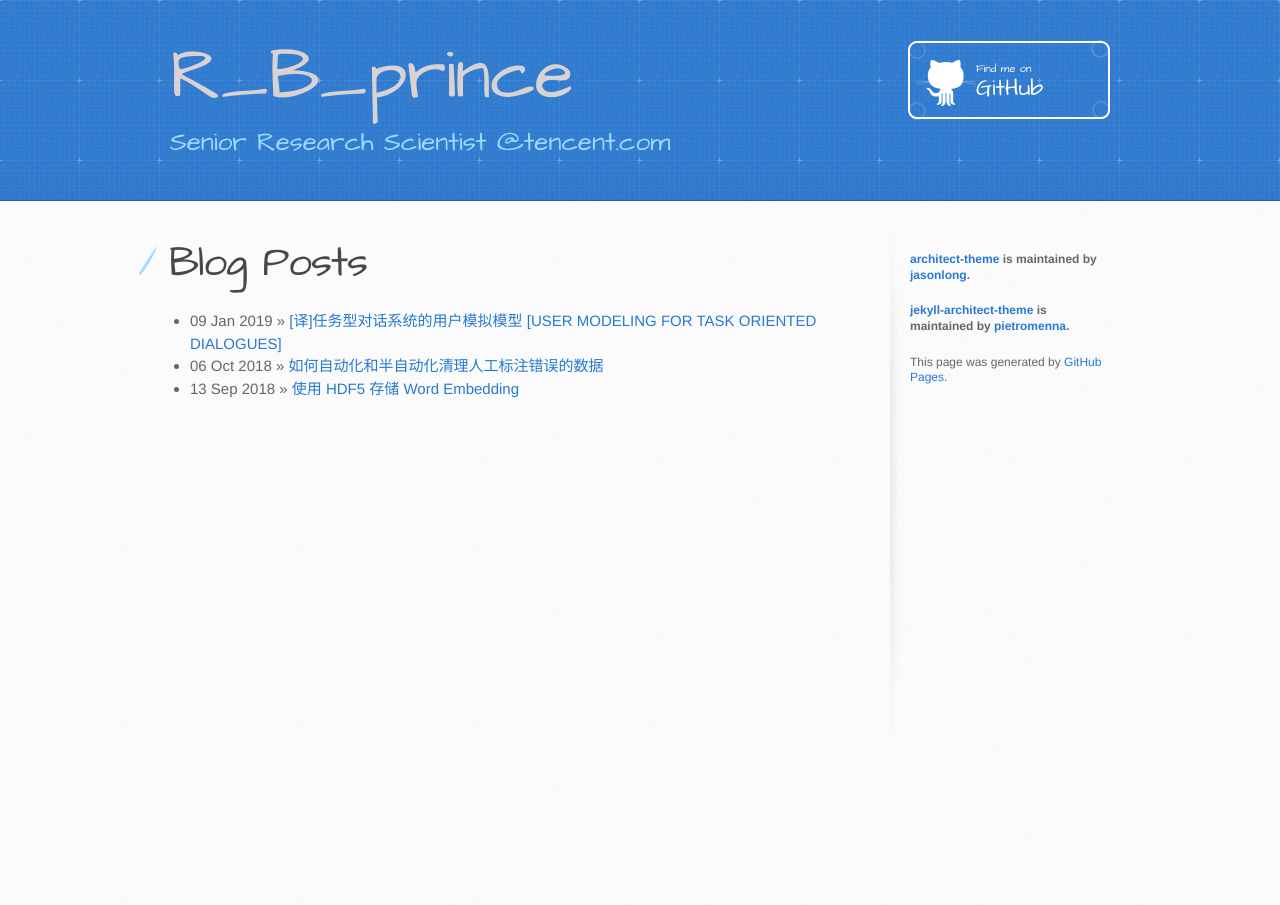
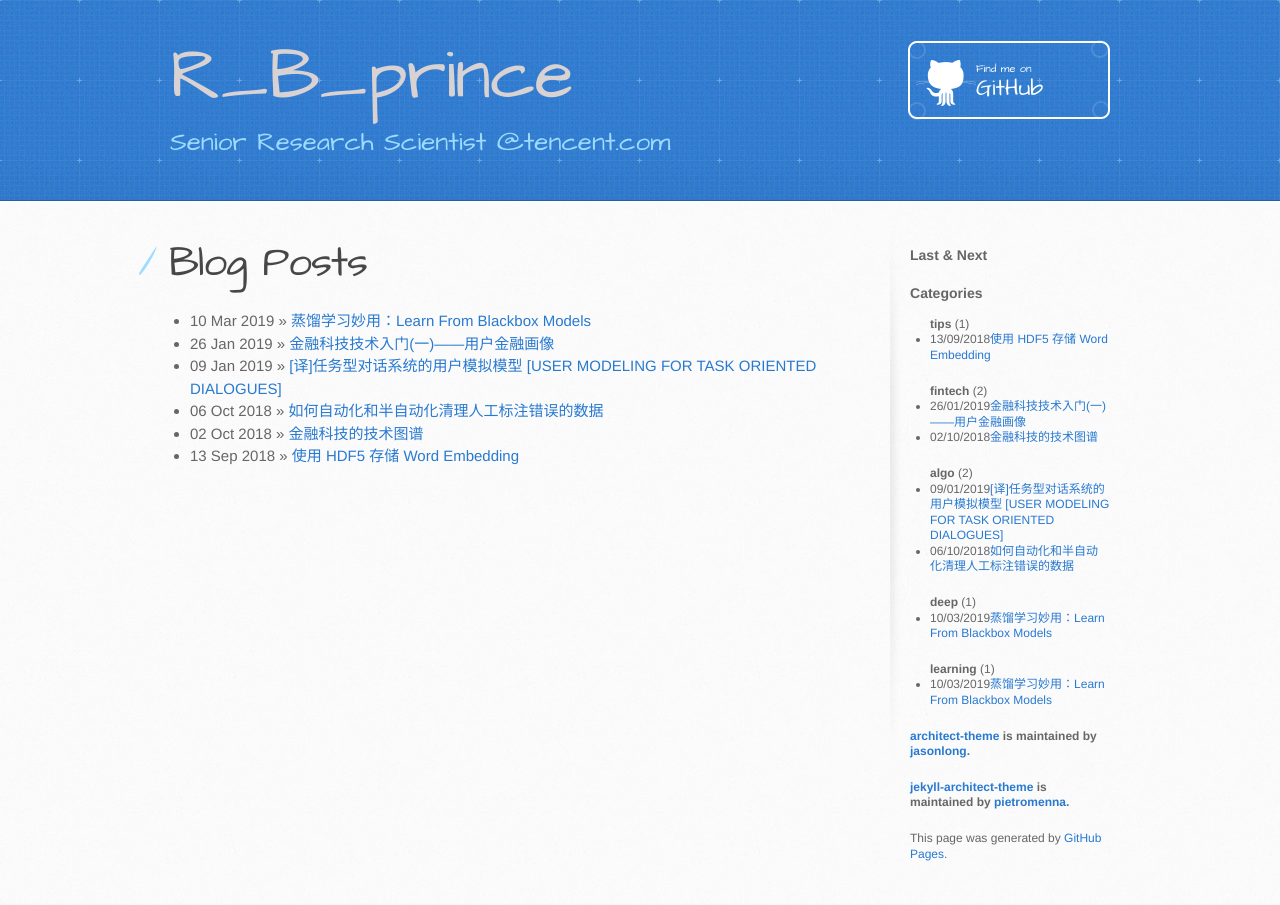
Before and after one commit to chaihua483/chaihua483.github.io, a Jekyll site: the page built from index.html, in a window 1280 px wide. Built offline with Jekyll 4.4.1, drawn with Linux system fonts in a browser that asks for light colours; comment, search, counter and statistics services are not loaded.

Commit message:
add distillation

```diff
--- /dev/null
+++ b/_includes/baidu_push.html
@@ -0,0 +1,25 @@
+<script>
+(function(){
+    var canonicalURL, curProtocol;
+    //Get the <link> tag
+    var x=document.getElementsByTagName("link");
+    //Find the last canonical URL
+    if(x.length > 0){
+        for (i=0;i<x.length;i++){
+            if(x[i].rel.toLowerCase() == 'canonical' && x[i].href){
+                canonicalURL=x[i].href;
+            }
+        }
+    }
+    //Get protocol
+    if (!canonicalURL){
+        curProtocol = window.location.protocol.split(':')[0];
+    }
+    else{
+        curProtocol = canonicalURL.split(':')[0];
+    }
+    //Get current URL if the canonical URL does not exist
+    if (!canonicalURL) canonicalURL = window.location.href;
+    //Assign script content. Replace current URL with the canonical URL
+    !function(){var e=/([http|https]:\/\/[a-zA-Z0-9\_\.]+\.baidu\.com)/gi,r=canonicalURL,t=document.referrer;if(!e.test(r)){var n=(String(curProtocol).toLowerCase() === 'https')?"https://sp0.baidu.com/9_Q4simg2RQJ8t7jm9iCKT-xh_/s.gif":"//api.share.baidu.com/s.gif";t?(n+="?r="+encodeURIComponent(document.referrer),r&&(n+="&l="+r)):r&&(n+="?l="+r);var i=new Image;i.src=n}}(window);})();
+</script>
--- /dev/null
+++ b/_includes/clickable-image.html
@@ -0,0 +1,31 @@
+<div id="image-cover-modal" class="image-cover-modal">
+  <img id="image-cover-image" class="image-cover-modal-content">
+  <div id="image-cover-caption"></div>
+</div>
+
+
+<script>
+    // Get the DOM
+    var modal = document.getElementById('image-cover-modal');
+    var modalImg = document.getElementById("image-cover-image");
+    var captionText = document.getElementById("image-cover-caption");
+    var span = document.getElementsByClassName("image-cover-close")[0];
+
+    // When the user clicks on <span> (x), close the modal
+    modal.onclick = function() {
+        this.classList.remove("model-shown");
+    }
+
+    var i;
+    for (i = 0; i < document.images.length; i++) {
+
+        // Get the image and insert it inside the modal - use its "alt" text as a caption
+        var img = document.images[i];
+
+        img.onclick = function(){
+            modal.classList.add("model-shown");
+            modalImg.src = this.src;
+            captionText.innerHTML = this.alt;
+        }
+    }
+</script>
--- a/_layouts/default.html
+++ b/_layouts/default.html
@@ -36,6 +36,7 @@
         </section>
 
         <aside id="sidebar">
+          <h3>Last & Next</h3>
           <div class="pagination">
             <ul>
             {% if page.previous %}
@@ -47,14 +48,28 @@
             </ul>
           </div>
 
+          <h3>Categories</h3>
+          {% for category in site.categories %}
+          <ul><strong>{{ category | first }}</strong> (</span>{{ category | last | size }}</span>)
+              {% for post in category.last %}
+                  <li>{{ post.date | date:"%d/%m/%Y"}}<a href="{{ post.url }}">{{ post.title }}</a></li>
+              {% endfor %}
+          </ul>
+          {% endfor %}
+
           <p class="repo-owner"><a href="https://github.com/jasonlong/architect-theme">architect-theme</a> is maintained by <a href="https://github.com/jasonlong">jasonlong</a>.</p>
 
           <p class="repo-owner"><a href="https://github.com/pietromenna/jekyll-architect-theme">jekyll-architect-theme</a> is maintained by <a href="https://github.com/pietromenna">pietromenna</a>.</p>
 
           <p>This page was generated by <a href="https://pages.github.com">GitHub Pages</a>.</p>
         </aside>
+
+        {% include clickable-image.html %}
+
       </div>
     </div>
 
+    {% include baidu_push.html %}
+
   </body>
 </html>
--- /dev/null
+++ b/_posts/2018-10-02-fintech_summary.md
@@ -0,0 +1,32 @@
+---
+layout: post
+title:  "金融科技的技术图谱"
+date:   2018-10-02 18:21:00
+categories: fintech
+tags:
+---
+
+
+Fintech, 为 Financial Technology 的简称，即金融和科技的结合。Fintech概念大概从2015年初开始逐渐被人们提及，到16年达到高潮，截止目前也是持续热门。
+
+![](/images/blog-fintech-summary/trends.png)
+
+同样的在投资界，金融科技的创投也是异军突起，毕马威之前发布过《全球金融科技投资报告》展示了2010-2017年金融科技创投机构参与情况：
+
+![](/images/blog-fintech-summary/invest.jpg)
+
+Fintech 究竟包含哪些内容呢，我们可以看目前的一些金融场景。
+
+![](/images/blog-fintech-summary/scene.png)
+
+在每个使用场景中加入诸如数字化、云计算、大数据、人工智能等现代科技元素，就形成了当前金融科技百花齐放百家争鸣的局面。
+
+要理解金融科技中的技术到底怎样与金融场景结合起来，我们准备了一系列的技术科普文章，具体如下：
+
+> - [金融科技技术入门(一)——用户金融画像](/fintech/2018/06/03/fintech_user_profile.html)
+
+
+
+#### 参考文献
+
+- [2017年FinTech投资五创纪录，2018年又迎10大发展方向](https://www.iyiou.com/p/76938.html)
--- /dev/null
+++ b/_posts/2019-01-26-fintech_user_profile.md
@@ -0,0 +1,35 @@
+---
+layout: post
+title:  "金融科技技术入门(一)——用户金融画像"
+date:   2019-01-26 18:21:00
+categories: fintech
+tags:
+---
+
+
+## 什么是用户画像
+
+近几年今日头条的崛起可谓是将个性化推荐推向了高潮，”千人千面“的概念也高举着人工智能的牌子，从互联网行业开始，掀起了惊涛骇浪。用户画像这一概念在产品经理们和投资人们的日常对话中反复被提及。
+
+的确，要做到个性化服务，千人千面，用户画像是不可或缺的重要组成部分，一个产品只有差异化地了解它的用户，才能针对性的给出不同的服务。那么，用户画像究竟是个什么东西呢？
+
+在很多初入门的朋友眼中，所谓的用户画像，就是基础属性比如年龄，性别，星座等等，加上兴趣爱好相关的标签。没错，这些的确是初级的用户画像包含的内容，实际上，很多应用场景下，有这些基础的组成部分，基本上就可以达到个性化服务的目的了。比如资讯的推荐，针对女性的年轻用户，兴趣标签中存在“购物”的，我们可以推荐一些导购文，物品的使用评价等文章，往往会获得更高的点击率甚至直接可以转化为交易流水。
+
+在实际场景中，用户的兴趣标签可能有成千上万个，资讯文章的数量更是数不胜数，那么怎样快速的将合适的内容推送给合适的用户，就不是靠人力能够解决的问题了，具体需要依赖推荐算法，具体做法有很多种，在此不赘述了。
+
+正如刚才我们描述的，基础属性加标签的做法属于初级的用户画像构建方法。那么更高级的做法又有哪些呢，用的比较多的主要有两个方向：一个方向是标签的细分，另一个是标签的量化。标签的细分如何做呢，标签可以分为状态、需求和兴趣，状态包括已婚未婚，是否有工作，是否有小孩等等，需求包括购物需求，精神需求等等，兴趣又可以分为短期兴趣和长期兴趣，通过对标签的不断划分，我们可以更为精准的掌握用户更为具体的画像情况。标签的量化，主要还是给标签赋予权重，比如对于兴趣方向，用户喜欢足球和高尔夫，总是存在不同程度的喜欢，那么就需要用量化的手段来给标签赋予一定的权重。
+
+我们用上述方法构建的用户画像已经相对很丰富了，不过标签的缺点还是偏离散的，而且标签也需要人工参与来设定。然而，随着深度学习技术的愈加发展，用户画像也可以引入深度学习的方法来完成，也就是向量化一切，我们可以直接通过无监督或者半监督的方法来学习用户的向量化画像，也就是用定长的向量来表示用户某个维度的画像，从而在深度学习的模型中，可以将向量化的画像直接代入完成个性化服务的匹配计算，省时省力。不过带来的一个问题就是，可解释性会变得差一些，毕竟一连串冰冷的数字没有一个个标签看着直观。
+
+用户画像的应用场景非常丰富，目前商业化最好的方向是广告推送，所有的广告平台最核心的功能就是通过用户画像来圈定一批人群来进行定向投放。此外还有资讯推荐、差异化定价等场景都可以用到用户画像。
+
+
+## 金融用户画像
+
+在传统的金融行业中，画像的概念应用的很少，随着近几年金融科技概念的异军突起，金融行业也在做互联网化，建设自己的大数据仓库。有了这些基础条件，在金融领域的用户画像也变得不难实现，银行、券商等都通过数据挖掘的方式来建设用户画像。
+
+
+## 用户画像的构建方案
+
+
+## 用户画像应用场景
--- /dev/null
+++ b/_posts/2019-03-10-distillation.md
@@ -0,0 +1,64 @@
+---
+layout: post
+title:  "蒸馏学习妙用：Learn From Blackbox Models"
+date:   2019-03-10 15:21:00
+categories: deep learning
+tags: distillation
+---
+
+
+## 前言
+
+近期需要训练一个对话系统中的情绪识别模型，但苦于没有训练集，恰逢之前某位兄台有提到过蒸馏学习，故灵光初现，借助百度提供的对话情绪识别接口和一部分无标注的数据，抽取一些蒸馏训练集，以此来高仿一个情绪识别模型为己用。
+
+
+## 蒸馏学习概述
+
+蒸馏学习并非一种全新的深度学习网络，只是一种简化模型的思想，可以解决这样一件事情：一个训练好的复杂深度网络在实际工程生产中扮演预测模型的角色，但是由于模型的复杂特性导致了实际资源消耗较大，并且预测效率较低。知识蒸馏（Knowledge Distillation）是 Hinton 大神在 2015 年提出的黑科技[[1]](https://arxiv.org/abs/1503.02531)，其基本思想就是借助一个小规模的模型来学习大规模复杂模型中的中间结果（一般取输出层激活前的目标值）。
+
+![](/images/blog-distillation/knowledge_distillation.png)
+
+一般情况下，我们做模型的蒸馏是为了用小规模的简单模型来替换大规模的复杂模型，我们依然还是拥有一部分标注好的训练集的，我们取蒸馏过程的loss的时候，可以将 softloss和 hardloss加权，来保持我们的训练目标既能够朝向正确的目标，又能学习到大模型的预测中间结果。
+
+$$ Total\_Loss = SoftLoss(y, \hat{y}_{soft}) + \lambda * HardLoss(y, \hat{y}) $$
+
+其中 SoftLoss 的target也是一个概率分布，转化成衡量两个分布之间的差异，因此退化为 KL-divergence。而 HardLoss 则依然保持为 CrossEntropyLoss.
+
+在计算 SoftLoss 的过程中，我们需要增加温度限制来将输入做一些概率平滑，让预测目标值之间的概率差异小一些。
+
+$$ y_i^{soft} = \frac{\exp{(x_i/T)}}{\sum_j \exp{(x_j/T)}} $$
+
+经验温度取 10-20 之间。
+
+
+## 蒸馏黑盒模型
+
+跟模型压缩任务中的蒸馏过程不同，我们如果要对一个黑盒模型做蒸馏，是无法直接获取到其中间结果的，不过如果黑盒模型可以输出一个置信度或者最终的概率分布，则完全可以反推出我们想要的 SoftTarget。公式很简单，就不用推导了。
+
+$$ p_i^{soft} = softmax(\frac{\log p_i}{T}) $$
+
+其中， $ p_i $ 表示我们黑盒模型获取的输出，$ T $ 表示温度。
+
+此外，蒸馏过程还需要 Hard Target，这确实是一个比较困难的地方，我们要自己做一批数据标注，可能非常困难，因此我们忽略 Hard Target，只用 Soft Target 来测试看看是否能够获取到我们希望得到的结果。
+
+
+
+## 实践
+
+百度AI开放平台提供了对话情绪分析的接口[[3]]，能够输出乐观、中性、悲观三种情绪的概率分布预测，这让我们的工作得以事半功倍。另外幸运的是，我们有一款线上的产品可以获取到未标注的用户对话，因此我们随机抽取了10w+规模的无标注数据来从百度的情绪分析获取我们想要的 SoftTarget。
+
+我们用来模拟百度情绪分析的模型用了 BERT + 单向 GRU 来提取特征，将两部分特征 Concat 起来，上层加上2层的 Highway 作为输出。
+
+关于 Loss，我们尝试了 KL-Divergence 和 MSELoss。发现通过MSELoss 更容易收敛，并且最终效果也更好一些。以百度输出的结果为Target，最终predict的准确率可以达到97%+。
+
+
+
+
+
+
+
+## 参考文献
+
+1. [Distilling the Knowledge in a Neural Network. 2015. Geoffrey Hinton, Oriol Vinyals, Jeff Dean](https://arxiv.org/abs/1503.02531)
+2. [Knowledge Distillation. nervanasystems](https://nervanasystems.github.io/distiller/knowledge_distillation/index.html)
+3. [百度AI开放平台-对话情绪识别](http://ai.baidu.com/tech/nlp/emotion_detection)
--- a/stylesheets/stylesheet.css
+++ b/stylesheets/stylesheet.css
@@ -866,6 +866,54 @@ dl dd {
   }
 }
 
+.image-cover-modal {
+    display: flex;
+    align-items: center;
+    justify-content: center;
+    opacity: 0;
+    position: fixed;
+    z-index: 30;
+    left: 0;
+    top: 0;
+    width: 100%;
+    height: 100%;
+    overflow: auto;
+    background-color: rgb(0,0,0);
+    background-color: rgba(0,0,0,0.9);
+    transition: opacity ease 0.3s;
+    pointer-events: none;
+}
+
+.model-shown {
+    pointer-events: all;
+    opacity: 1;
+}
+
+.image-cover-modal-content {
+    display: block;
+    max-width: 80%;
+    max-height: 80%;
+}
+
+#image-cover-caption {
+    display: block;
+    position: absolute;
+    width: 100%;
+    height: 3rem;
+    bottom: 0;
+    line-height: 3rem;
+    text-align: center;
+    color: #fff;
+    background: rgba(255, 255, 255, 0.33);
+}
+
+@media only screen and (max-width: 45rem){
+    .image-cover-modal-content {
+        max-width: 100%;
+        max-height: 100%;
+    }
+}
+
 /* Mobile Landscape Size to Tablet Portrait (devices and browsers) */
 @media only screen and (min-width: 480px) and (max-width: 767px) { }
 
```
Also changed, not shown: images/blog-distillation/knowledge_distillation.png (added), images/blog-fintech-summary/invest.jpg (added), images/blog-fintech-summary/scene.png (added), images/blog-fintech-summary/trends.png (added), 1 other file.
